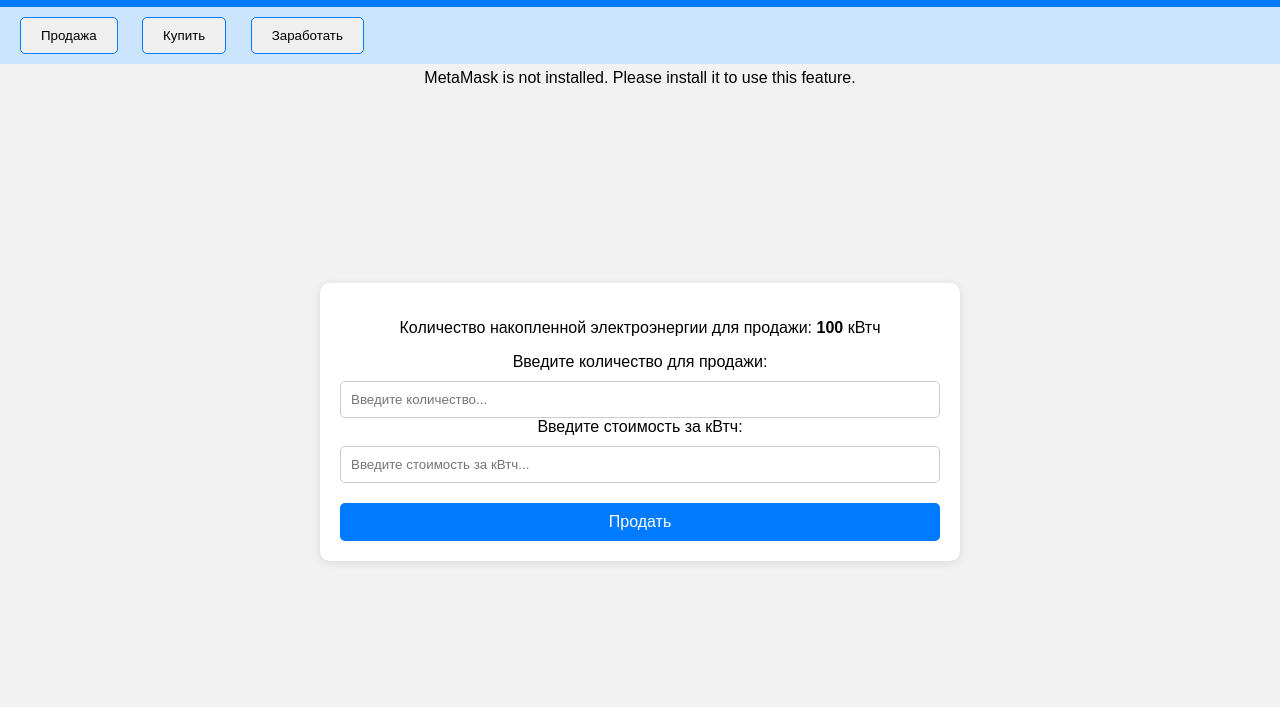
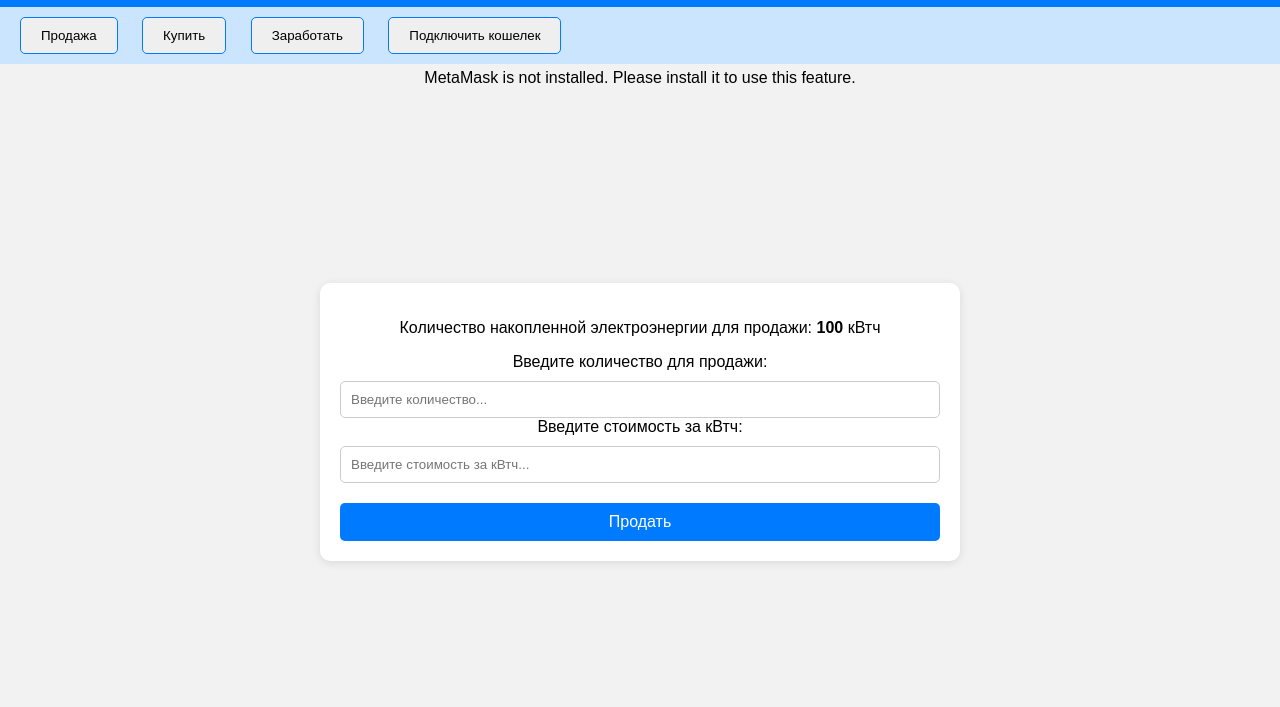
Before and after one commit to Maeatik/lightning, a plain HTML site: page index.html in a window 1280 px wide. Shown: the part 93-800 px from the top of the page. Drawn offline with Linux system fonts and the light colour scheme.

Commit message:
add: metamask button connect

```diff
--- a/index.html
+++ b/index.html
@@ -18,6 +18,7 @@
         <button class="button" onclick="showForm()">Продажа</button>
         <button class="button" onclick="showOfferList()">Купить</button>
         <button class="button" onclick="showClickerForm()">Заработать</button>
+        <button id="connectButton" class="button">Подключить кошелек</button>
     </div>
 
     <div id="content" class="form">
```
